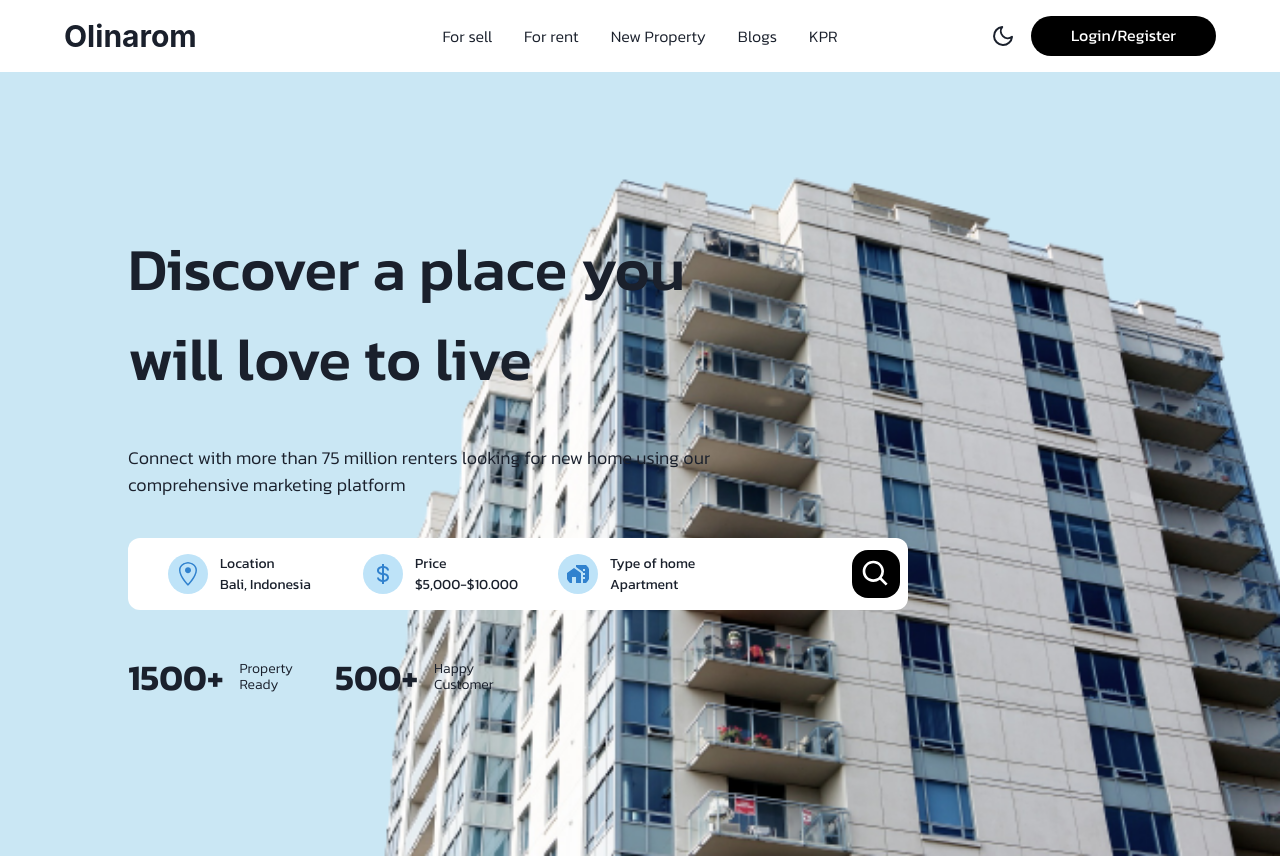
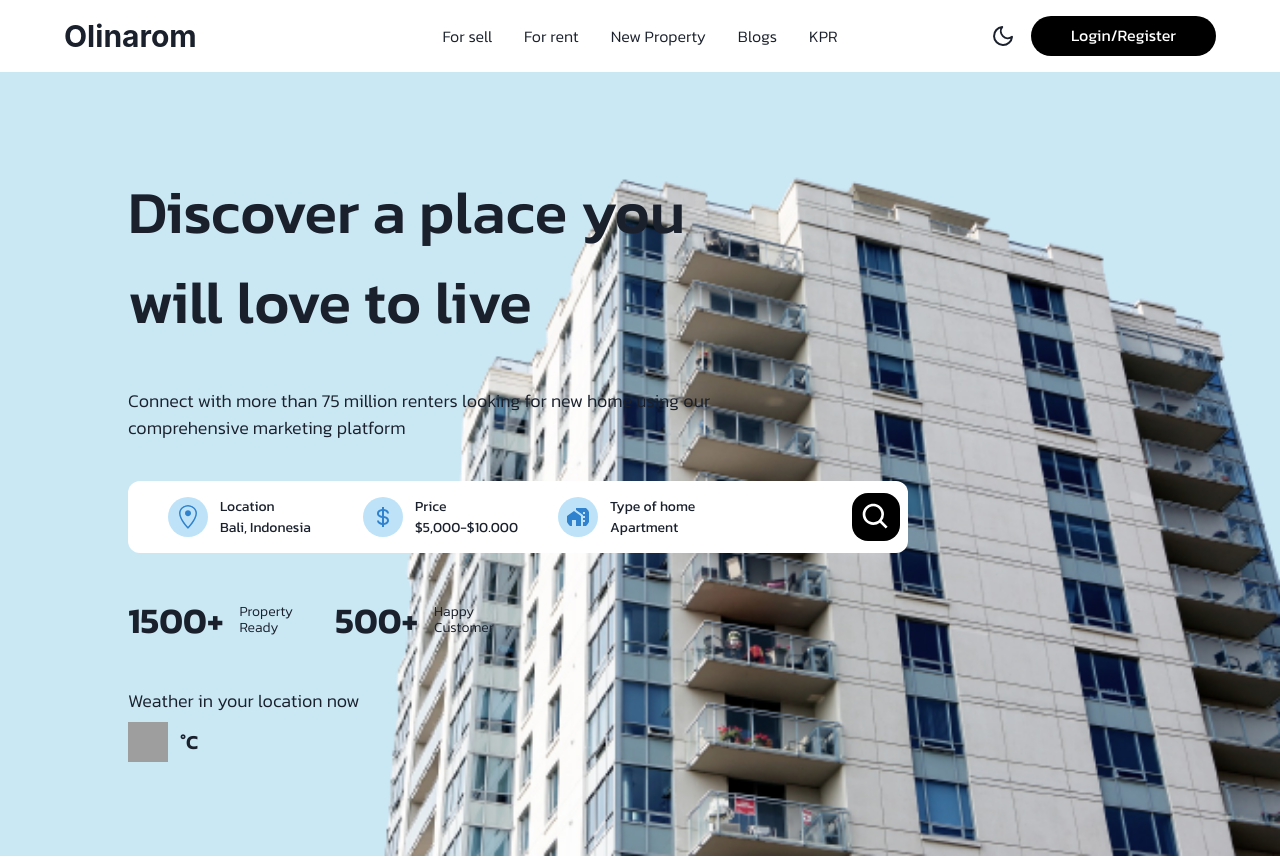
Before and after one commit to ijlalWindhi/ASC-Real-Estate, a React (Vite) app: page / in a window 1280 px wide. Shown: the top 858 px of the page. Built offline with nearby package versions, Linux system fonts and the light colour scheme; no server answers; grey boxes are pictures that could not be loaded.

Commit message:
weather components

```diff
--- /dev/null
+++ b/src/pages/landing page/hero/fragments/Weather.tsx
@@ -0,0 +1,96 @@
+import React, { useEffect } from "react";
+import { Box, Text, Flex, Image } from "@chakra-ui/react";
+import { motion } from "framer-motion";
+
+export default function Weather() {
+    const scrollRef = React.useRef(null);
+    type location = {
+        lat: number;
+        lon: number;
+    };
+
+    const [location, setLocation] = React.useState({
+        lat: 0,
+        lon: 0,
+    });
+
+    const [weather, setWeather] = React.useState({
+        temp: "",
+        description: "",
+        icon: "",
+    });
+
+    useEffect(() => {
+        setLocation({
+            lat: 2,
+            lon: 2,
+        });
+        navigator.geolocation.getCurrentPosition(function (position) {
+            setLocation({
+                lat: position.coords.latitude,
+                lon: position.coords.longitude,
+            });
+        });
+    }, []);
+
+    useEffect(() => {
+        fetch(
+            `https://api.openweathermap.org/data/2.5/weather?lat=${location.lat}&lon=${location.lon}&appid=774c9f3b44d1d7b900105ea1e2ce3098&units=metric`
+        )
+            .then((res) => res.json())
+            .then((result) => {
+                setWeather({
+                    temp: result.main.temp,
+                    description: result.weather[0].description,
+                    icon: result.weather[0].icon,
+                });
+            });
+    }, [location]);
+
+    return (
+        <Box
+            as={motion.div}
+            initial={{ x: -50 }}
+            whileInView={{ x: 0 }}
+            viewport={{ root: scrollRef }}
+            transition={{ duration: "5" }}
+        >
+            <Text
+                fontSize={{ base: "sm", md: "lg" }}
+                fontWeight={"light"}
+                mb={2}
+            >
+                Weather in your location now
+            </Text>
+            <Flex
+                gap={3}
+                alignItems={"center"}
+                maxW={{ base: "50%", lg: "30%" }}
+            >
+                <Image
+                    src={`http://openweathermap.org/img/w/${weather.icon}.png`}
+                    alt="weather icon"
+                    w={10}
+                    h={10}
+                />
+                <Box>
+                    <Text
+                        fontSize={"xl"}
+                        fontWeight={"semibold"}
+                        color={"gray.800"}
+                    >
+                        {weather.temp}°C
+                    </Text>
+                    <Text
+                        fontSize={"sm"}
+                        fontWeight={"medium"}
+                        textTransform={"capitalize"}
+                        color={"gray.800"}
+                    >
+                        {weather.description}
+                    </Text>
+                </Box>
+            </Flex>
+        </Box>
+    );
+}
--- a/src/pages/landing page/hero/index.tsx
+++ b/src/pages/landing page/hero/index.tsx
@@ -8,6 +8,7 @@ import Navigation from "./fragments/Navigation";
 import Title from "./fragments/Title";
 import { motion } from "framer-motion";
 import { useColorModeValue } from "@chakra-ui/react";
+import Weather from "./fragments/Weather";
 
 export default function Hero() {
     const scrollRef = React.useRef(null);
@@ -110,6 +111,7 @@ export default function Hero() {
                     <Title heading={"1500+"} title={"Property Ready"} />
                     <Title heading={"500+"} title={"Happy Customer"} />
                 </Flex>
+                <Weather />
             </Flex>
         </Flex>
     );
```
